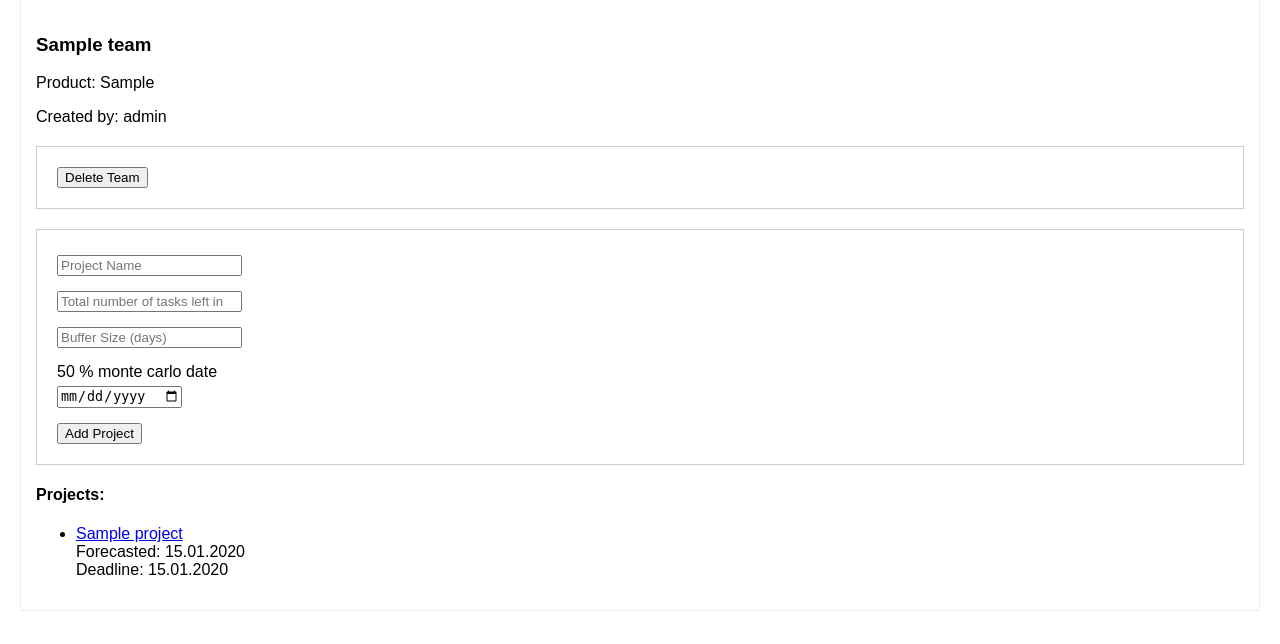
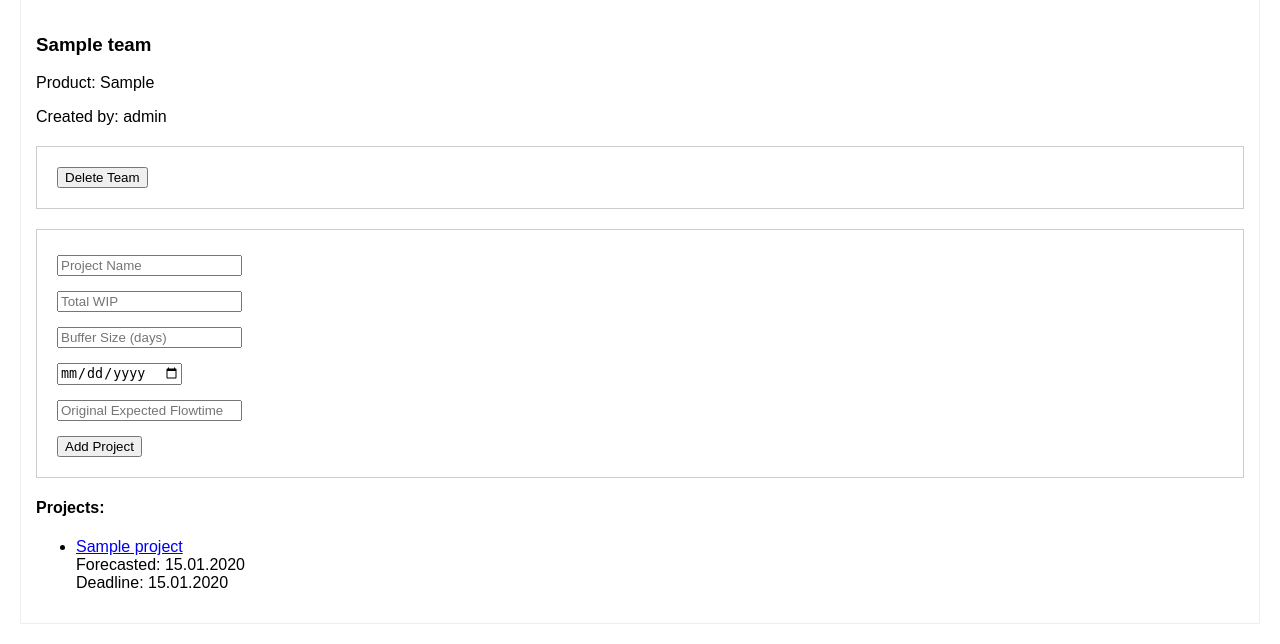
Before and after one commit to ice-j/feverchart, a Flask app: page / in a window 1280 px wide. Shown: the part 378-1022 px from the top of the page. Before the commit the page ends 989 px from the top, so only its background shows below. Run offline with Flask 3, Linux system fonts and the light colour scheme; a user stored in the database is signed in; tables that the repository leaves empty hold one stand-in row (values such as "Sample post").

Commit message:
adjusting metric calculation

```diff
--- a/app.py
+++ b/app.py
@@ -42,6 +42,7 @@ class Project(db.Model):
     buffer_deadline = db.Column(db.DateTime)
     created_at = db.Column(db.DateTime, default=datetime.utcnow)
     fever_data = db.relationship('FeverChartData', backref='project', lazy=True)
+    original_expected_flowtime = db.Column(db.Float)
 
 class FeverChartData(db.Model):
     id = db.Column(db.Integer, primary_key=True)
@@ -85,21 +86,27 @@ def add_team():
     db.session.commit()
     flash("Team added successfully.", "success")
     return redirect('/')
+
 @app.route('/add_project', methods=['POST'])
 def add_project():
     try:
+        # Parse forecasted date and buffer size from the form
         forecasted_date = datetime.strptime(request.form['forecasted_date'], '%Y-%m-%d')
         buffer_size = int(request.form['buffer_size'])
+        original_expected_flowtime = float(request.form['original_expected_flowtime'])  # New field
 
+        # Create a new project with the parsed values
         project = Project(
             team_id=request.form['team_id'],
             name=request.form['name'],
             total_wip=int(request.form['total_wip']),
             buffer_size=buffer_size,
             forecasted_date=forecasted_date,
-            buffer_deadline=forecasted_date + timedelta(days=buffer_size)
+            buffer_deadline=forecasted_date + timedelta(days=buffer_size),
+            original_expected_flowtime=original_expected_flowtime  # Set the new field
         )
 
+        # Save the project to the database
         db.session.add(project)
         db.session.commit()
         flash("Project added successfully.", "success")
@@ -137,8 +144,8 @@ def add_fever_data():
         # Updated calculations
         new_data.actual_throughput = current_wip / actual_flowtime
         new_data.expected_flowtime = project.total_wip / new_data.actual_throughput  # Renamed
-        new_data.flowtime_diff = new_data.expected_flowtime - average_flowtime  # Renamed
-        new_data.buffer_consumption = (new_data.expected_flowtime * 100) / project.buffer_size
+        new_data.flowtime_diff = new_data.expected_flowtime - project.original_expected_flowtime
+        new_data.buffer_consumption = new_data.flowtime_diff / project.buffer_size
         new_data.work_completed_pct = (1-(current_wip / project.total_wip)) * 100
         new_data.buffer_burn_rate = new_data.buffer_consumption / new_data.work_completed_pct if new_data.work_completed_pct != 0 else 0
 
--- a/templates/index.html
+++ b/templates/index.html
@@ -36,10 +36,10 @@
             <form action="{{ url_for('add_project') }}" method="POST">
                 <input type="hidden" name="team_id" value="{{ team.id }}">
                 <input type="text" name="name" placeholder="Project Name" required>
-                <input type="number" name="total_wip" placeholder="Total number of tasks left in the project" required>
+                <input type="number" name="total_wip" placeholder="Total WIP" required>
                 <input type="number" name="buffer_size" placeholder="Buffer Size (days)" required>
-                <span>50 % monte carlo date </span>
                 <input type="date" name="forecasted_date" required>
+                <input type="number" step="0.1" name="original_expected_flowtime" placeholder="Original Expected Flowtime (days)" required> <!-- New field -->
                 <button type="submit">Add Project</button>
             </form>
 
```
Also changed, not shown: instance/fever.db.
